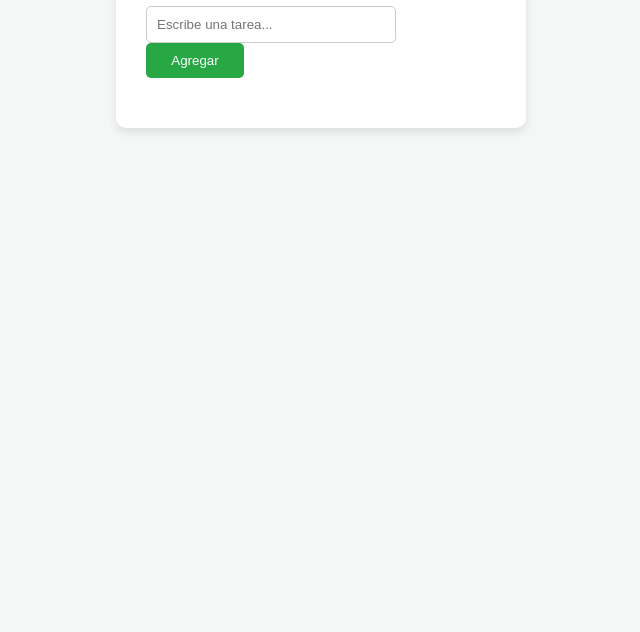
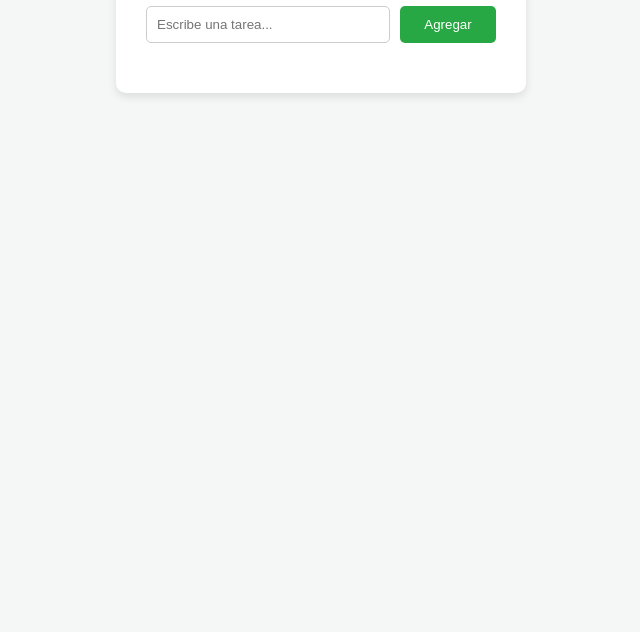
Before and after one commit to Andresdbenavidez/taller-mantenimiento-de-software, a plain HTML site: page index.html in a window 1280 px wide. Shown: the part 168-800 px from the top of the page, without its empty margins (319-959 px from the left). Drawn offline with Linux system fonts and the light colour scheme.

Commit message:
fix(HU7): Centra y añade espaciado entre el input y el botón

```diff
--- a/index.html
+++ b/index.html
@@ -8,7 +8,7 @@
 <body>
     <div class="contenedor">
         <h1>Mis Tareas</h1>
-        <div>
+        <div class="caja-ingreso">
             <input type="text" id="nuevaTarea" placeholder="Escribe una tarea...">
             <button id="btnAgregar">Agregar</button>
         </div>
--- a/style.css
+++ b/style.css
@@ -58,3 +58,10 @@ li {
 li:hover {
     background: #ddd;
 }
+
+.caja-ingreso {
+    display: flex;
+    justify-content: center;
+    gap: 10px;
+    margin-bottom: 20px;
+}
```
